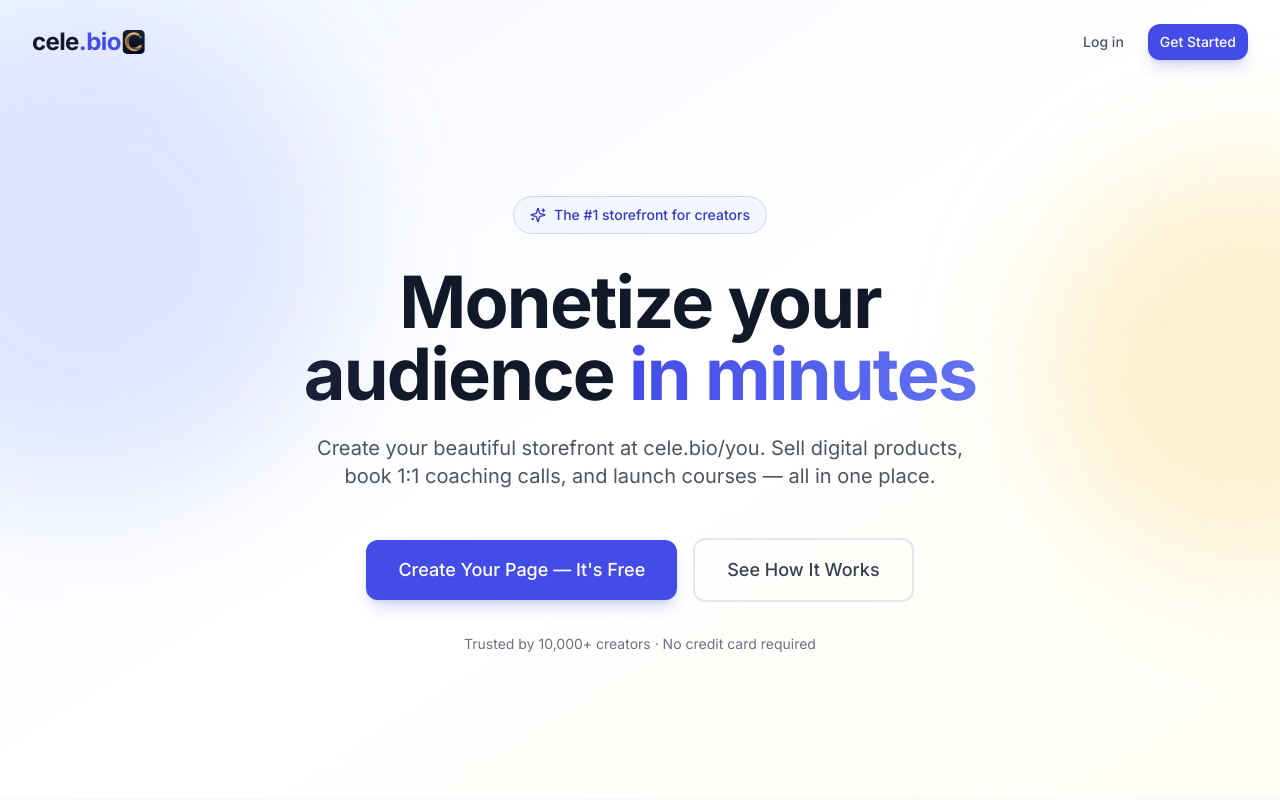
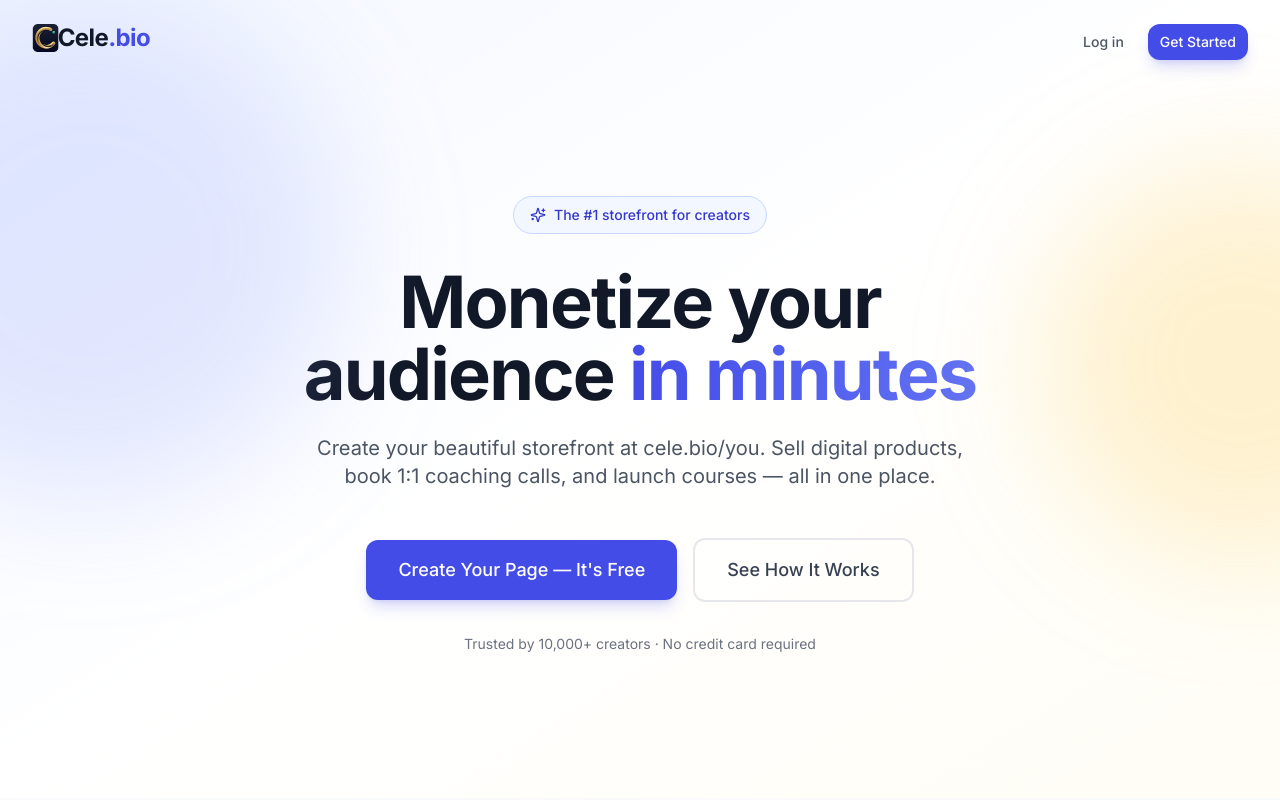
Before and after one commit to celebiouk/web, a Next.js app: page / in a window 1280 px wide. Shown: the top 800 px of the page. Built offline with nearby package versions, Linux system fonts and the light colour scheme; no server answers.

Commit message:
Update BrandWordmark: logo image now appears directly before 'Cele.bio' text, tightly aligned with the C.

```diff
--- a/src/components/ui/brand-wordmark.tsx
+++ b/src/components/ui/brand-wordmark.tsx
@@ -11,14 +11,15 @@ type BrandWordmarkProps = {
 export function BrandWordmark({ className, dotClassName, iconClassName }: BrandWordmarkProps) {
   return (
     <span className={cn('inline-flex items-center leading-none', className)}>
-      <span>
-        cele<span className={dotClassName}>.bio</span>
-      </span>
       <Image
         src={logoImage}
         alt="Cele.bio logo"
-        className={cn('ml-[1px] h-[1em] w-[1em] shrink-0 rounded-[0.2em]', iconClassName)}
+        className={cn('-mr-[0.08em] h-[1.15em] w-[1.15em] shrink-0 align-middle', iconClassName)}
+        style={{ marginRight: '-0.08em' }}
       />
+      <span className="align-middle">
+        Cele<span className={dotClassName}>.bio</span>
+      </span>
     </span>
   );
 }
```
